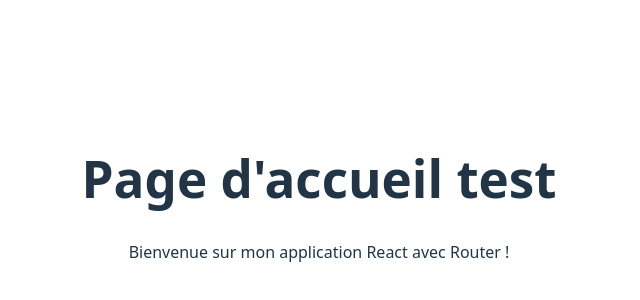
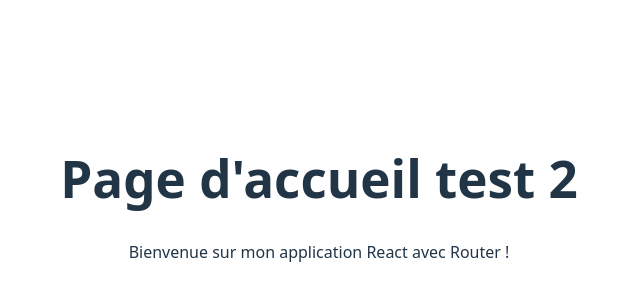
Before and after one commit to RobinPinon/sinacademie, a React (Vite) app: page / in a window 1280 px wide. Shown: the part 202-502 px from the top of the page, without its empty margins (321-961 px from the left). Built offline with nearby package versions, Linux system fonts and the light colour scheme.

Commit message:
Test: Pipelines preprod

```diff
--- a/src/App.tsx
+++ b/src/App.tsx
@@ -17,7 +17,7 @@
 function Home() {
   return (
     <div>
-      <h1>Page d'accueil test</h1>
+      <h1>Page d'accueil test 2</h1>
       <p>Bienvenue sur mon application React avec Router !</p>
     </div>
   )
```
